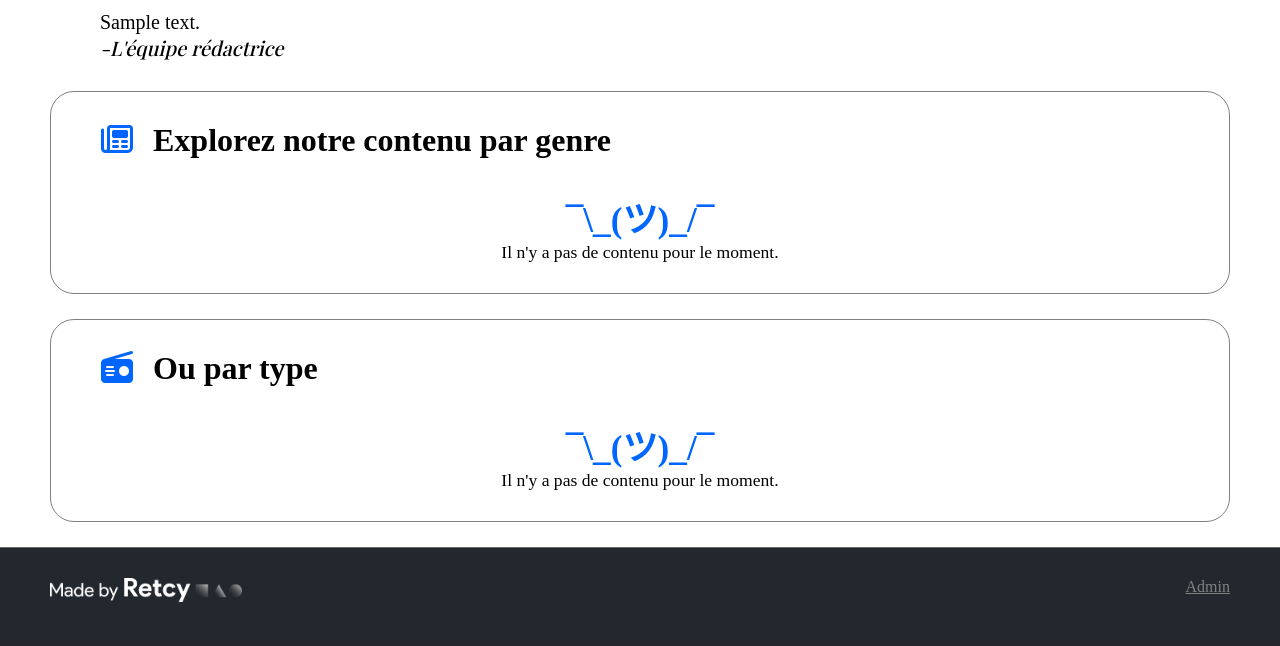
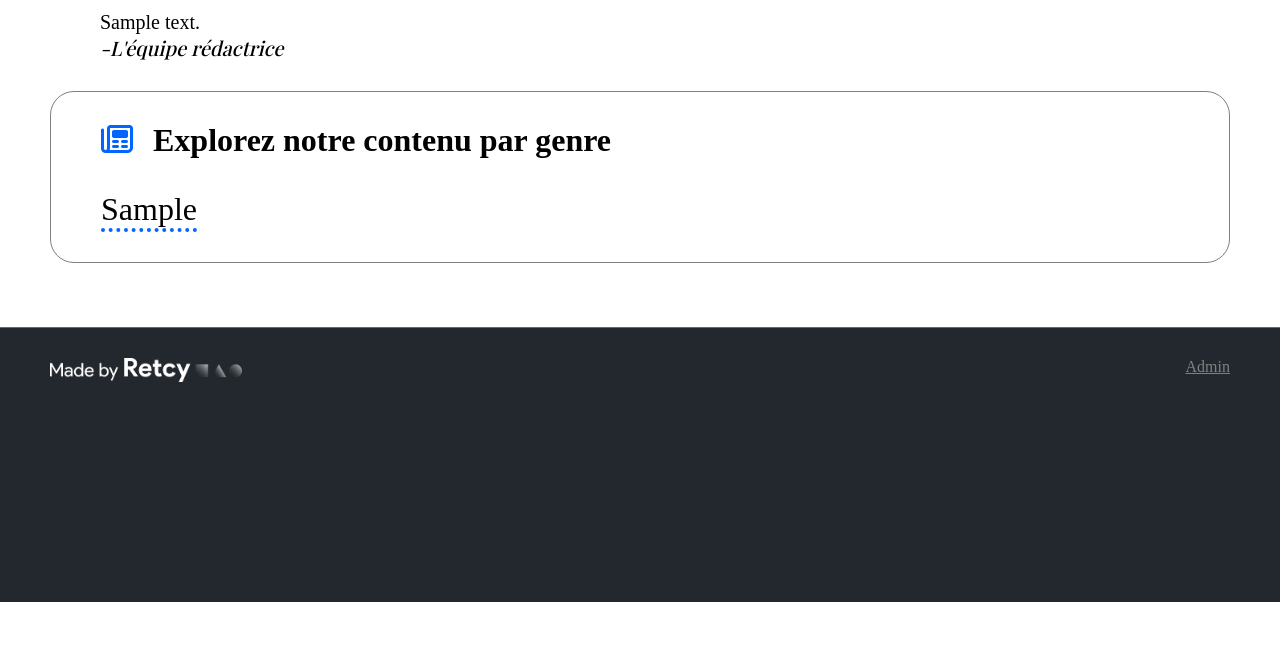
Before and after one commit to retr0cube/bloggity, a Flask app: page / in a window 1280 px wide. Shown: the part 198-844 px from the top of the page. After the commit the page ends 800 px from the top, so only its background shows below. Run offline with Flask 3, Linux system fonts and the light colour scheme; tables that the repository leaves empty hold one stand-in row (values such as "Sample post"); some web fonts are replaced.

Commit message:
update 3.0

```diff
--- a/backend.py
+++ b/app.py
@@ -2,18 +2,21 @@ from flask import Flask, url_for, render_template, request, redirect, session, a
 from flask_sqlalchemy import SQLAlchemy
 from flask_admin import Admin, AdminIndexView, expose
 from flask_admin.contrib.sqla import ModelView
+from wtforms import TextAreaField
+from flaskext.markdown import Markdown
 
 app = Flask(__name__)
+Markdown(app)
 
 app.config['FLASK_ADMIN_SWATCH'] = "cerulean"
 app.config['SECRET_KEY'] = "retr0cube"
-app.config["SQLALCHEMY_DATABASE_URI"] = "sqlite:///bloggity.db"
+app.config["SQLALCHEMY_DATABASE_URI"] = "postgresql://bloggitydb_user:ilYZa40ILv1FP4IvzGYhZjer9CHCVwF1@dpg-cfb88i1gp3jsh69mvau0-a.frankfurt-postgres.render.com/bloggitydb"
 
 db = SQLAlchemy()
 
 class User(db.Model):
     id = db.Column(db.Integer, primary_key=True)
-    name = db.Column(db.Integer, unique=True)
+    name = db.Column(db.String, unique=True)
     special_code = db.Column(db.String(255), unique=True)
 
 class Posts(db.Model):
@@ -50,7 +53,16 @@ class BloggityMV(ModelView):
         else:
             abort(403)
 
-    form_widget_args = {'content': {'style': 'height: 500px;resize: none;', 'rows': 400}}
+    form_overrides = {'content': TextAreaField,}
+    form_choices = {
+    'genre': [
+        ("SPORT","Sport"),
+        ("PERSPECTIVES","Perspectives"),
+        ("TECH","Technologie"),
+        ("ES","Expériences Sociales"),
+        ("AS","Activités Scolaires")
+        ]
+    }
 
 class UserView(ModelView):
         can_delete = False
@@ -75,8 +87,7 @@ def locked_page(e):
 
 @app.route("/")
 def base():
-    edito = "Test"
-    return render_template("index.html", edito=db.get_or_404(Edito, 1).content)
+    return render_template("index.html", edito=db.get_or_404(Edito, 1).content, genre=db.session.query(Posts.genre).all())
 
 @app.route("/articles")
 def articles():
--- a/static/styles/main.css
+++ b/static/styles/main.css
@@ -165,33 +165,38 @@ footer #retcy_logo img {
   font-style: italic;
 }
 
-#genres, #types {
+#genres {
   padding: 30px 50px;
   font-family: "Product Sans";
-  margin: 0px 50px;
+  margin: 0px 50px 4em;
   border-radius: 24px;
   border: 0.5px solid gray;
 }
-#genres #title, #types #title {
+#genres #title {
   padding-bottom: 1em;
 }
-#genres #title i, #types #title i {
+#genres #title i {
   color: #0066ff;
   padding-right: 20px;
 }
-#genres div, #types div {
+#genres a {
+  display: inline-flex;
+  font-size: 2em;
+  justify-content: space-between;
+  align-items: center;
+  text-decoration: none;
+  border-bottom: 4px dotted #0066ff;
+  color: black;
+}
+#genres div {
   display: flex;
   flex-direction: column;
   justify-content: center;
   align-items: center;
   font-size: 1.1em;
 }
-#genres div h1, #types div h1 {
+#genres div h1 {
   color: #0066ff;
-}
-
-#types {
-  margin: 25px 50px;
 }
 
 /* 404 */
--- a/static/styles/main.sass
+++ b/static/styles/main.sass
@@ -141,10 +141,10 @@ footer
 				font-family: "PlayFair Display"
 				float: right
 				font-style: italic
-#genres, #types
+#genres
 	padding: 30px 50px
 	font-family: "Product Sans"
-	margin: 0px 50px
+	margin: 0px 50px 4em
 	border-radius: 24px
 	border: .5px solid gray
 	#title
@@ -152,6 +152,15 @@ footer
 		i
 			color: $main-color
 			padding-right: 20px
+
+	a
+		display: inline-flex
+		font-size: 2em
+		justify-content: space-between
+		align-items: center
+		text-decoration: none
+		border-bottom: 4px dotted $main-color
+		color: black
 	div
 		display: flex
 		flex-direction: column
@@ -160,8 +169,6 @@ footer
 		font-size: 1.1em
 		h1
 			color: $main-color
-#types
-	margin: 25px 50px
 
 /* 404 */
 
--- a/templates/articles.html
+++ b/templates/articles.html
@@ -12,8 +12,8 @@
 	<div id="postcard">
 		<a href="{{ url_for('article', id=p.id) }}">{{ p.title }}</a>
 		<h2>par {{ p.author }}</h2>
-		<p>{{ p.content[:300] + "..." }}</p>
-	</div>
+		<p>{{ p.content[:450]+ "..." }}</p>
+	</div><br>
 {% endfor %}
 </div>
 {% endblock%}
--- a/templates/index.html
+++ b/templates/index.html
@@ -13,21 +13,16 @@
 <div id="genres">
 	<h1 id="title"><i class="fa-regular fa-newspaper"></i>Explorez notre contenu par genre</h1>
 	{% if genre %}
+		{% set i = -1 %}
+		{% for g in genre%}
+		<a href="/articles?order_by=genre['sport']">{{ g[i + 1].title() }}</a>
+		{% endfor %}
 	{% else %}
 		<div>
 			<h1>¯\_(ツ)_/¯</h1>
 			<p>Il n'y a pas de contenu pour le moment.</p>
 		</div>
-		{% endif %}
+	{% endif %}
 </div>
-<div id="types">
-	<h1 id="title"><i class="fa-solid fa-radio"></i>Ou par type</h1>
-	{% if genre %}
-	{% else %}
-		<div>
-			<h1>¯\_(ツ)_/¯</h1>
-			<p>Il n'y a pas de contenu pour le moment.</p>
-		</div>
-		{% endif %}
-</div>
+
 {% endblock%}
```
Also changed, not shown: other parts of static/styles/main.css (+38 -37 lines), other parts of static/styles/main.sass (+49 -42 lines), templates/post.html (+6 -2 lines), bloggity.db (deleted), 1 other file.
